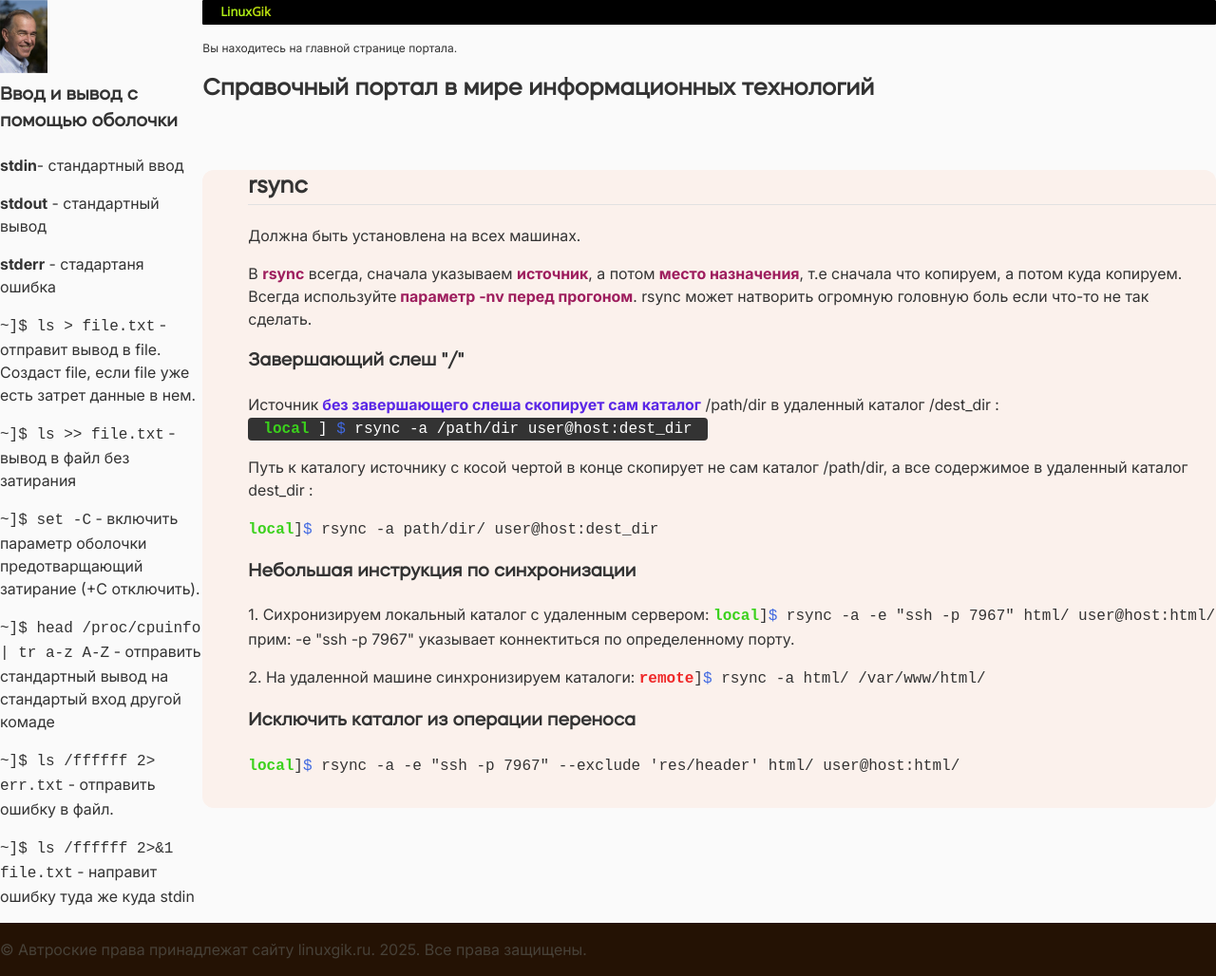
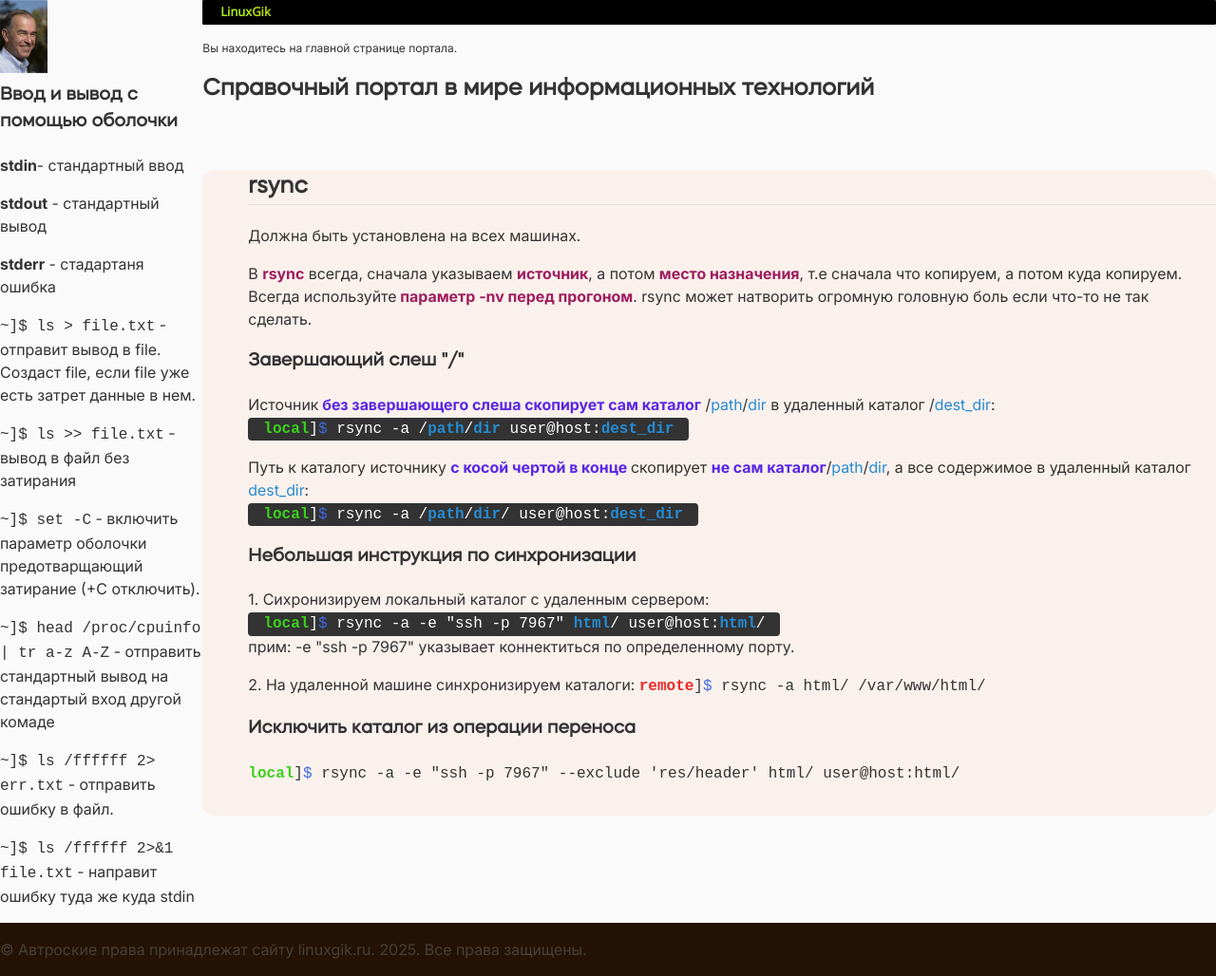
Before and after one commit to LinuxGik/www.linuxgik.ru, a Jekyll site: the page built from index.html, in a window 1280 px wide. Shown: the whole page at 95% size. Built offline with Jekyll 4.4.1, drawn with Linux system fonts in a browser that asks for light colours.

Commit message:
feat: Небольшие правки и добавленя в css и статью rsyn

```diff
--- a/assets/css/main.css
+++ b/assets/css/main.css
@@ -1,7 +1,7 @@
 @import url("fonts/fonts.css");
+@import url("typography.css");
 @import url("header-nav.css");
 @import url("code.css");
-@import url("typography.css");
 @import url("sidebar-L.css");
 
 /* Теги */
--- a/assets/css/typography.css
+++ b/assets/css/typography.css
@@ -1,7 +1,13 @@
 /* Ассоциативные цвета, для выделения в абзацах, html-тегов, путей к файлам, директорий, определенных типов файлов. */
+:root {
+    --color-local-text-code-box: #3bd11c;
+    --color-remote-text-code-box: #ef2929;
+    --color-rsync: rgb(158, 30, 94);
+    --color-attention: rgb(90, 39, 230);
+    --color-dir: #268BD2;
+}
 
-/* типы файлов в абзацах */
-
+/* блок код в абзаце */
 .text-code-box {
     background-color: #333;
     color: white;
@@ -9,9 +15,17 @@
     padding: .2em 1em;
     overflow: auto;
 }
+.local {
+    color: var(--color-local-text-code-box);
+    font-weight: bold;
+}
 
+.text-code-box > .text-dir {
+    font-weight: bold;
+}
+/* типы файлов в абзацах */
 .text-dir {
-    color: #268BD2;
+    color: var(--color-dir);
 }
 .text-html {
     color: #E34F26;
@@ -38,11 +52,11 @@
 
 /* Очень важное понятие */
 .rsync {
-    color: rgb(158, 30, 94);
+    color: var(--color-rsync);
     font-weight: bold;
 }
 
 .attention {
-    color: rgb(90, 39, 230);
+    color: var(--color-attention);
     font-weight: bold;
 }
--- a/index.html
+++ b/index.html
@@ -17,30 +17,29 @@ h1: Справочный портал в мире информационных
     </p>
     <h3>Завершающий слеш "/"</h3>
     <p>
-        Источник<span class="attention"> без завершающего слеша скопирует сам каталог</span> /path/dir в удаленный
-        каталог /dest_dir :<br>
-        <code class="text-code-box"><span style="color: #3bd11c;font-weight: bold;">
-							local
-						</span>]
-            <span style="color:royalblue;">
-							$
-						</span>
-            rsync -a /path/dir user@host:dest_dir
+        Источник<span class="attention"> без завершающего слеша скопирует сам каталог</span>
+        /<span class="text-dir">path</span>/<span class="text-dir">dir</span> в удаленный каталог
+        /<span class="text-dir">dest_dir</span>:<br>
+        <code class="text-code-box"><span class="local">local</span>]<span style="color:royalblue;">$</span>
+            rsync -a /<span class="text-dir">path</span>/<span class="text-dir">dir</span>
+            user@host:<span class="text-dir">dest_dir</span>
         </code>
     </p>
 
-    <p>Путь к каталогу источнику <span class="sync2">с косой чертой в конце </span>скопирует <span class="sync2">не сам каталог</span>
-        /path/dir, а все содержимое
-        в удаленный каталог dest_dir</span> :
+    <p>Путь к каталогу источнику <span class="attention">с косой чертой в конце </span>скопирует
+        <span class="attention">не сам каталог</span>/<span class="text-dir">path</span>/<span class="text-dir">dir</span>,
+        а все содержимое в удаленный каталог <span class="text-dir">dest_dir</span>:<br>
+        <code class="text-code-box"><span class="local">local</span>]<span style="color:royalblue;">$</span>
+            rsync -a /<span class="text-dir">path</span>/<span class="text-dir">dir</span>/
+            user@host:<span class="text-dir">dest_dir</span>
+        </code>
     </p>
-    <code class="code-box"><span style="color: #3bd11c;font-weight: bold;">local</span>]<span
-            style="color:royalblue;">$</span> rsync -a path/dir/ user@host:dest_dir
-    </code>
+
     <!-- h3 "Завершающий слеш"-->
     <h3>Небольшая инструкция по синхронизации</h3>
-    <p>1. Сихронизируем локальный каталог с удаленным сервером:
-        <code class="code-box"><span style="color: #3bd11c;font-weight: bold;">local</span>]<span
-                style="color:royalblue;">$</span> rsync -a -e "ssh -p 7967" html/ user@host:html/
+    <p>1. Сихронизируем локальный каталог с удаленным сервером:<br>
+        <code class="text-code-box"><span class="local">local</span>]<span style="color:royalblue;">$</span>
+            rsync -a -e "ssh -p 7967" <span class="text-dir">html</span>/ user@host:<span class="text-dir">html</span>/
         </code>
         <br>прим: -e "ssh -p 7967" указывает коннектиться по определенному порту.
     </p>
```
